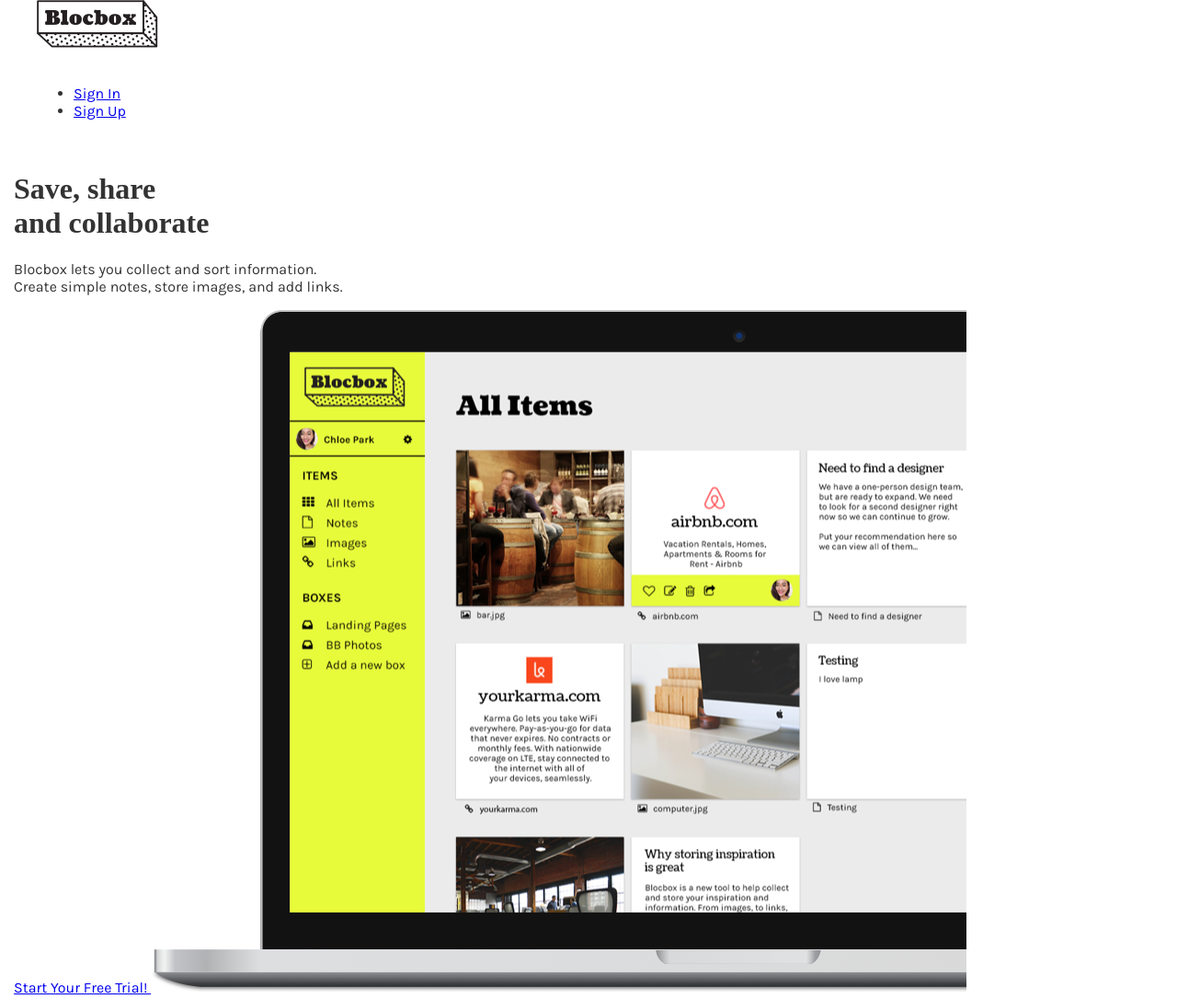
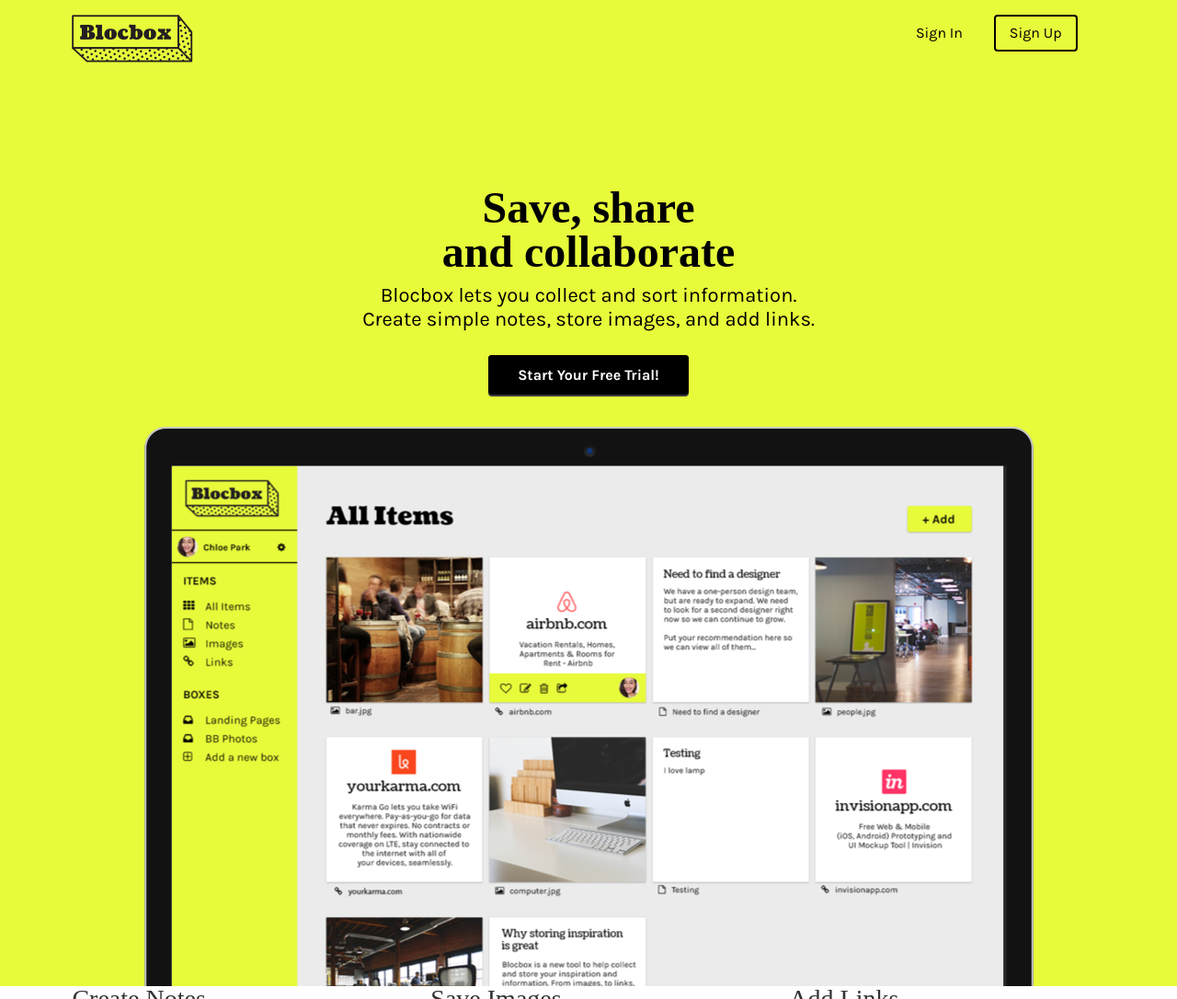
Before and after one commit to graciemichiko/Blocbox, a plain HTML site: page index.html in a window 1280 px wide. Shown: the top 1086 px of the page at 92% size. Drawn offline with nearby package versions, Linux system fonts and the light colour scheme; a web font is replaced by a local one.

Commit message:
Checkpoint-30-Completed

```diff
--- /dev/null
+++ b/CSS/reset.css
@@ -0,0 +1,48 @@
+/* http://meyerweb.com/eric/tools/css/reset/
+   v2.0 | 20110126
+   License: none (public domain)
+*/
+
+html, body, div, span, applet, object, iframe,
+h1, h2, h3, h4, h5, h6, p, blockquote, pre,
+a, abbr, acronym, address, big, cite, code,
+del, dfn, em, img, ins, kbd, q, s, samp,
+small, strike, strong, sub, sup, tt, var,
+b, u, i, center,
+dl, dt, dd, ol, ul, li,
+fieldset, form, label, legend,
+table, caption, tbody, tfoot, thead, tr, th, td,
+article, aside, canvas, details, embed,
+figure, figcaption, footer, header, hgroup,
+menu, nav, output, ruby, section, summary,
+time, mark, audio, video {
+	margin: 0;
+	padding: 0;
+	border: 0;
+	font-size: 100%;
+	font: inherit;
+	vertical-align: baseline;
+}
+/* HTML5 display-role reset for older browsers */
+article, aside, details, figcaption, figure,
+footer, header, hgroup, menu, nav, section {
+	display: block;
+}
+body {
+	line-height: 1;
+}
+ol, ul {
+	list-style: none;
+}
+blockquote, q {
+	quotes: none;
+}
+blockquote:before, blockquote:after,
+q:before, q:after {
+	content: '';
+	content: none;
+}
+table {
+	border-collapse: collapse;
+	border-spacing: 0;
+}
--- a/CSS/style.css
+++ b/CSS/style.css
@@ -45,3 +45,107 @@ p {
   min-height: 1px;
   margin: 0 2% 20px;
 }
+
+@media (min-width: 768px) {
+  .container {
+    width: 750px;
+  }
+}
+
+@media (min-width: 992px) {
+  .container {
+    width: 970px;
+  }
+  .one-half {
+    width: 46%;
+  }
+  .one-third {
+    width: 29.33333%;
+  }
+  .one-fourth {
+    width: 21%;
+  }
+
+}
+
+@media (min-width: 1200px) {
+  .container {
+    width: 1170px;
+  }
+}
+
+/* HEADER */
+
+header {
+  color: black;
+  background: #e7fb3b;
+}
+
+header nav {
+  padding: 1em 0;
+}
+
+header nav ul {
+  display: inline;
+  text-align: right;
+  float: right;
+  margin: 0 15px;
+}
+
+header nav ul > li{
+  list-style-type: none;
+  display: inline-block;
+  margin:0 15px;
+}
+
+header nav ul > li.btn-outline {
+  padding: 10px 15px;
+  border: 2px solid #000000;
+  border-radius: 4px;
+}
+
+header nav ul > li.btn-outline:hover {
+  background: #000000;
+}
+
+header nav ul > li > a {
+  color: #000000;
+  text-decoration: none;
+}
+
+header nav ul > li.btn-outline:hover > a {
+  color: #e7fb3b;
+}
+
+header .hero {
+  text-align: center;
+  display:block;
+  position: relative;
+}
+header .hero h1 {
+  font-size:48px;
+  font-weight: bold;
+  margin:95px 0 0;
+}
+header .hero p {
+  font-size: 22px;
+  line-height: 26px;
+  font-weight: 100;
+  margin:10px 0 40px;
+}
+header .hero img {
+  display: block;
+  margin:3em auto 0;
+}
+
+/* BUTTONS */
+.btn {
+  border-radius: 4px;
+  color: #ffffff;
+  font-weight: bold;
+  text-decoration: none;
+  padding: 10px 30px;
+  background: #000000;
+  border: 2px solid #000000;
+  box-shadow: 0px 2px 0px 0px #3b3b3b;
+}
--- a/index.html
+++ b/index.html
@@ -11,9 +11,11 @@
   <link href="https://fonts.googleapis.com/css?family=Coustard:400,900|Karla:400,400i,700" rel="stylesheet">
 
   <!-- CSS -->
+  <link rel="stylesheet" href="css/reset.css">
   <link rel="stylesheet" href="css/normalize.css" />
   <link rel="stylesheet" href="css/style.css" />
   <link rel="stylesheet" href="css/font-awesome.css" />
+  <link rel="stylesheet" href="css/animate.css">
 </head>
 <body>
   <header>
@@ -34,7 +36,7 @@
         Create simple notes, store images, and add links.
       </p>
       <a href="signup.html" class="btn"> Start Your Free Trial! </a>
-      <img src="images/dashboard.png" alt="Blocbox" />
+      <img src="images/dashboard2.png" alt="Blocbox">
     </div>
   </header>
   <main role="main">
```
Also changed, not shown: Images/dashboard2.png (added).
